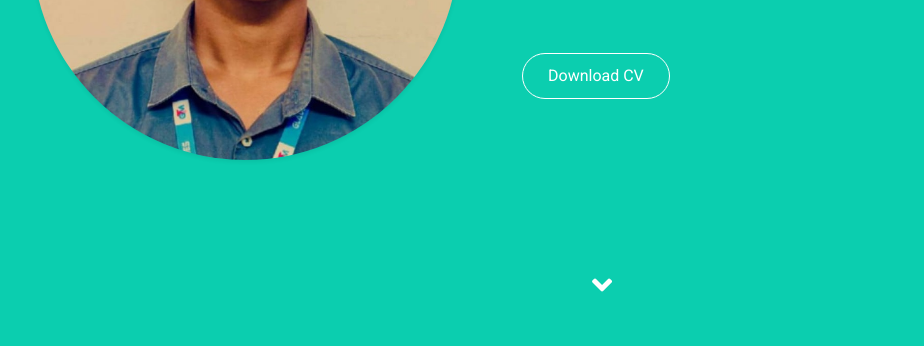
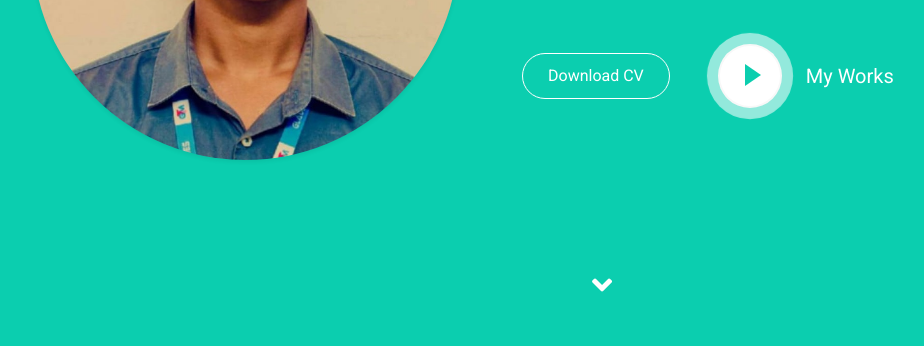
Before and after one commit to tech-tinker1/portfolio, a plain HTML site: page index.html in a window 1280 px wide. Shown: the part 454-800 px from the top of the page, without its empty margins (38-962 px from the left). Drawn offline with nearby package versions, Linux system fonts and the light colour scheme.

Commit message:
Update index.html

```diff
--- a/index.html
+++ b/index.html
@@ -84,11 +84,10 @@
                     <div class="typed-text d-none">UI/UX Designer, Graphic Designer, Video Editor</div>
                     <div class="d-flex align-items-center justify-content-center justify-content-lg-start pt-5">
                         <a id="downloadButton" class="btn btn-outline-light mr-5">Download CV</a>
-                        <!-- <button type="button" class="btn-play" data-toggle="modal"
-                            data-src="https://www.youtube.com/embed/DWRcNpR6Kdc" data-target="#videoModal">
+                        <button type="button" class="btn-play" id="youtubevid" data-toggle="modal">
                             <span></span>
                         </button>
-                        <h5 class="font-weight-normal text-white m-0 ml-4 d-none d-sm-block">Play Video</h5> -->
+                        <h5 class="font-weight-normal text-white m-0 ml-4 d-none d-sm-block">My Works</h5>
                     </div>
                 </div>
             </div>
```
